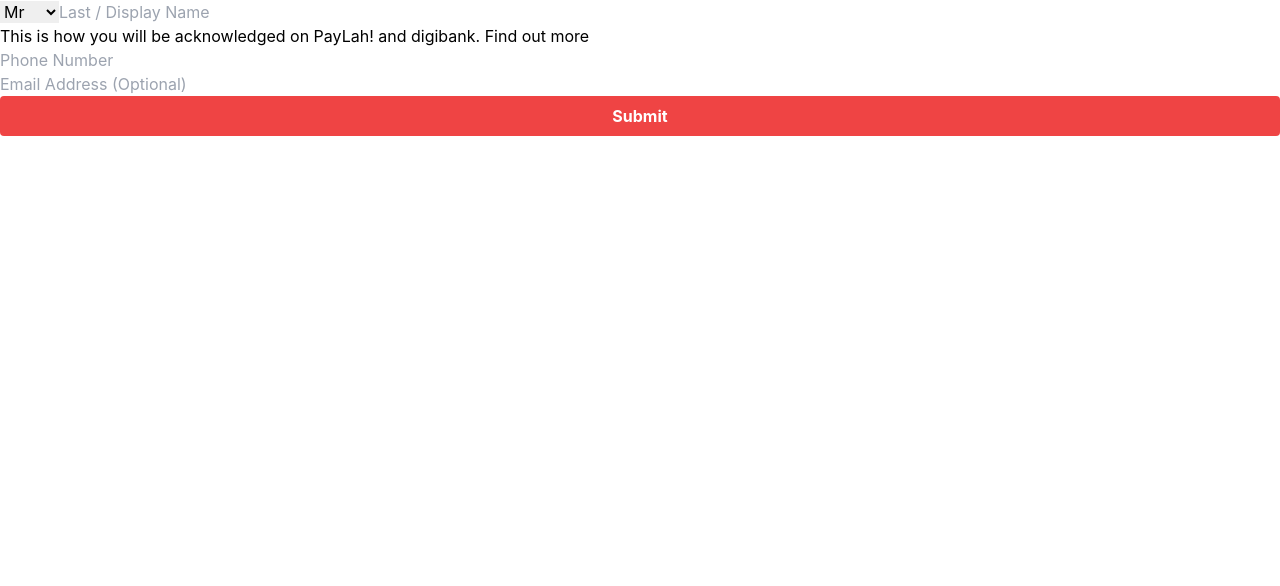
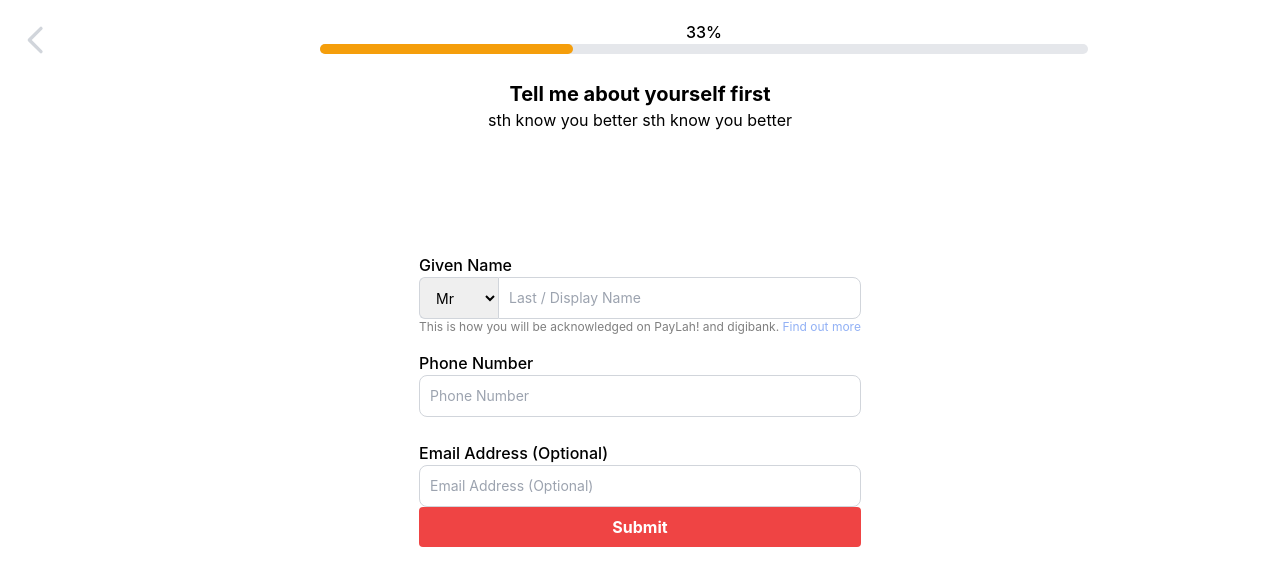
Before and after one commit to Service-Design-Studio/final-project-group-2-designerdz, a React (Create React App) app in the folder frontend/: page /details in a window 1280 px wide. Shown: the top 586 px of the page. Built offline with nearby package versions, Linux system fonts and the light colour scheme.

Commit message:
update v1

```diff
--- a/frontend/src/pages/Details.js
+++ b/frontend/src/pages/Details.js
@@ -1,5 +1,11 @@
 import { useNavigate } from "react-router-dom";
 import { useForm } from "react-hook-form";
+
+import ProgressBar from "../components/ProgressBar";
+import { Button, BackButton } from "../components/Buttons.js";
+import TextDesc from "../components/TextDesc.js";
+
+
 import { API_URL } from "../utilities/constants";
 import axios from "axios";
 
@@ -28,46 +34,97 @@ export default function Details() {
 		.then(response => {console.log(response.data)})
         .catch(error => {console.log(error.response.data)});
 		navigate("/passport");
+
 	};
+
 	console.log(errors);
+
 	return (
+		<div>
+		  <div className="flex flex-end">
+			<BackButton onClick={() => navigate("/signup")} />
+			<ProgressBar percent="33%" />
+		  </div>
+
+		  <TextDesc
+			headerText="Tell me about yourself first"
+			bodyText="sth know you better sth know you better"
+		  />
+		  <div className="grid h-screen place-content-center mx-8">
 			<form onSubmit={handleSubmit(onSubmit)}>
 			  <div>
-				<select {...register("title", { required: true })}>
+				<label className="block font-medium">Given Name</label>
+
+				<div className="flex">
+				  <select
+					className="inline-flex items-center px-3 text-sm border border-r-0 border-gray-300 rounded-l-md dark:text-gray-400 dark:border-gray-600"
+					{...register("title", { required: true })}
+				  >
 					<option value="Mr">Mr</option>
 					<option value="Mrs">Mrs</option>
 					<option value="Ms">Ms</option>
 					<option value="Mdm">Mdm</option>
 					<option value="Dr">Dr</option>
 				  </select>
+
 				  <input
 					type="text"
+					className="rounded-none rounded-r-lg border focus:ring-blue-500 focus:border-blue-500 block flex-1 min-w-0 w-full text-sm border-gray-300 p-2.5 dark:border-gray-600 dark:placeholder-gray-400 dark:focus:ring-blue-500 dark:focus:border-blue-500"
 					placeholder="Last / Display Name"
 					{...register("display_name", { required: true })}
 				  />
+				</div>
 
-				<h3>
-					This is how you will be acknowledged on PayLah! and
-					digibank.
-					<a href="google.com"> Find out more</a>
+				<h3 className="opacity-50 text-xs mb-4">
+				  This is how you will be acknowledged on PayLah! and digibank.
+
+				  <a
+					className="text-blue-600 hover:text-blue-800 visited:text-purple-600"
+					href="https://google.com"
+					> Find out more
+				  </a>
 				</h3>
 			  </div>
+
+			  <div className="mb-6">
+				<label className="block font-medium">Phone Number</label>
 				<input
-				className="w-full"
 				  type="number"
+				  className="border border-gray-300 text-gray-900 text-sm rounded-lg focus:ring-blue-500 focus:border-blue-500 block w-full p-2.5 dark:border-gray-600 dark:placeholder-gray-400 dark:focus:ring-blue-500 dark:focus:border-blue-500"
 				  placeholder="Phone Number"
 				  {...register("phone_number", { required: true })}
 				/>
+			  </div>
+
+			  <div className="mb-15">
+				<label className="block font-medium">
+				  Email Address (Optional)
+				</label>
 				<input
-				className="w-full"
 				  type="email"
+				  className="border border-gray-300 text-gray-900 text-sm rounded-lg focus:ring-blue-500 focus:border-blue-500 block w-full p-2.5 dark:border-gray-600 dark:placeholder-gray-400 dark:focus:ring-blue-500 dark:focus:border-blue-500"
 				  placeholder="Email Address (Optional)"
 				  {...register("email", {})}
 				/>
+			  </div>
 				<input
 				className="w-full bg-red-500 hover:bg-red-800 text-white font-bold py-2 px-4 rounded"
 				type="submit"
 				/>
 			</form>
+		  </div>
+
+			{/* <div className="flex flex-col absolute w-screen bottom-0 mb-10 space-y-4 items-center">
+				<Button
+				text="Next"
+				bgcolor="bg-red-500"
+				hovercolor="hover:bg-red-700"
+				onClick={() => {
+					navigate("/passport");
+					onSubmit();
+				}}
+				/>
+			</div> */}
+		</div>
 	  );
 }
--- a/frontend/src/pages/Landing.js
+++ b/frontend/src/pages/Landing.js
@@ -1,8 +1,38 @@
 import { useNavigate } from "react-router-dom";
+import { useEffect, useState } from "react";
+import axios from "axios";
 import { Button } from "../components/Buttons.js";
+import Customers from "../components/Customers.js";
+import { API_URL } from "../utilities/constants.js";
+
+function getAPIData() {
+	return axios.get(API_URL).then((response) => response.data);
+}
 
 export default function Landing() {
 	const navigate = useNavigate();
+
+	// initialize state using hooks, returns the current state and a function to update it
+	const [customers, setCustomers] = useState([]);
+
+	useEffect(() => {
+		let mounted = true;
+		getAPIData()
+		// then and catch are part of axios promise-based library
+		// use then to handle promise if fulfilled and use catch to handle promise if rejected
+			.then((items) => {
+				if (mounted) {
+					// add data to state
+					setCustomers(items);
+				}
+			})
+			.catch((error) => {
+				console.log(error);
+			});
+		return () => (mounted = false);
+	}, []);
+
+	console.log(customers);
 
 	return (
 		<div>
@@ -24,7 +54,7 @@ export default function Landing() {
 			  hovercolor="hover:bg-slate-800"
 			  onClick={() => alert("Sorry we are not DBS!")}
 			/>
-      </div>
+		  </div><Customers customers={customers} />
 		</div>
 	  );
 }
--- a/frontend/src/utilities/constants.js
+++ b/frontend/src/utilities/constants.js
@@ -1,7 +1,6 @@
-// export const API_URL = "http://localhost:3000/api/v1/users"; //customer data api (for now)
-export const API_URL =
-  "https://dbs-service-qz6esvmepq-as.a.run.app/api/v1/users"; //customer data api (for now)
+export const API_URL = "http://localhost:3000/api/v1/users"; //customer data api (for now)
+// export const API_URL =
+//   "https://dbs-service-qz6esvmepq-as.a.run.app/api/v1/users"; //customer data api (for now)
 
-// "https://dbs-service-qz6esvmepq-as.a.run.app/api/v1/users"
 
 export default { API_URL };
```
Lines whose indentation alone changed are shown as unchanged.
